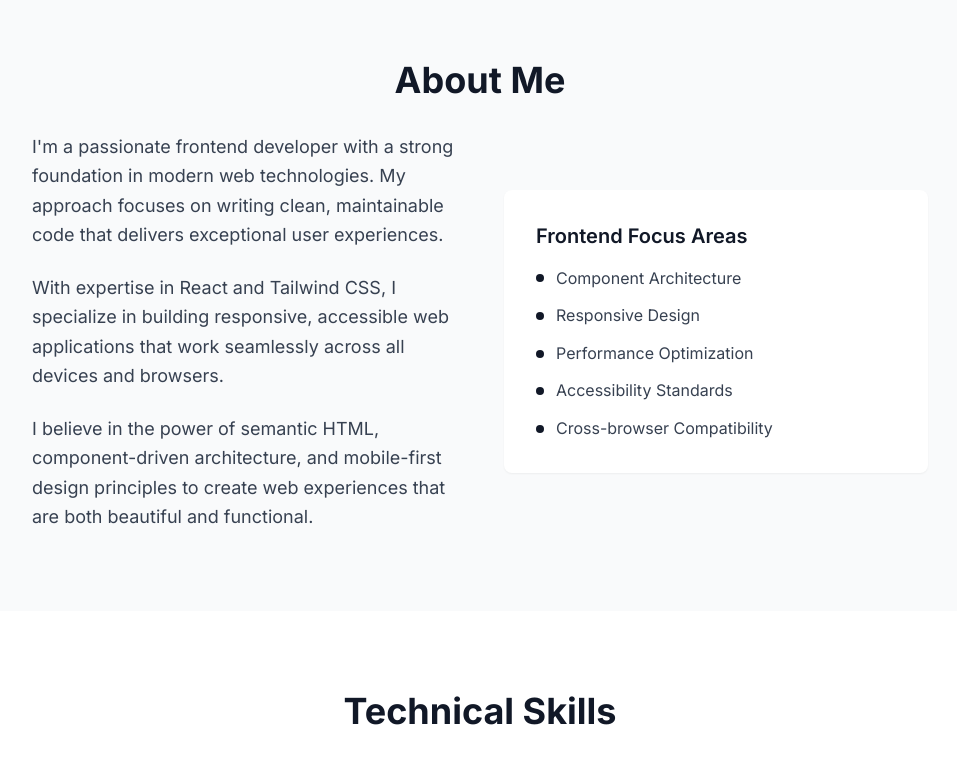
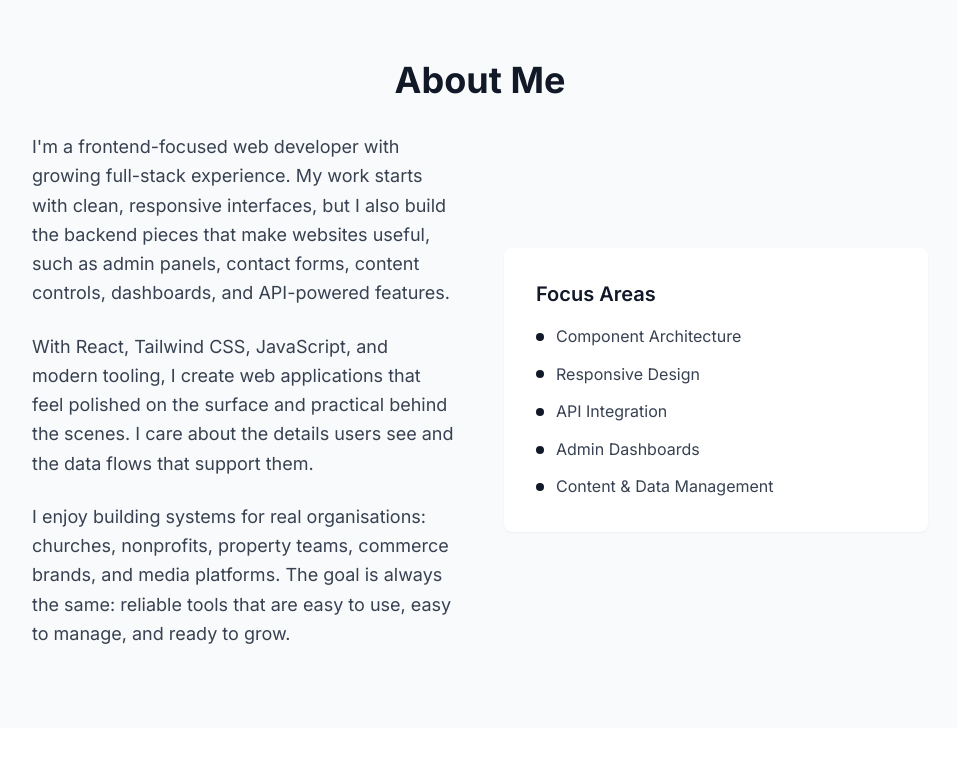
Before and after one commit to EhyJoe/my-portfolio, a React (Vite) app: page / in a window 1280 px wide. Shown: the part 820-1597 px from the top of the page, without its empty margins (160-1117 px from the left). Built offline with nearby package versions, Linux system fonts and the light colour scheme.

Commit message:
Projects updated

```diff
--- a/src/components/About.jsx
+++ b/src/components/About.jsx
@@ -12,27 +12,30 @@ const About = () => {
           <div className="grid md:grid-cols-2 gap-12 items-center">
             <div>
               <p className="text-lg text-gray-700 mb-6 leading-relaxed">
-                I'm a passionate frontend developer with a strong foundation in modern
-                web technologies. My approach focuses on writing clean, maintainable code
-                that delivers exceptional user experiences.
+                I'm a frontend-focused web developer with growing full-stack experience.
+                My work starts with clean, responsive interfaces, but I also build the
+                backend pieces that make websites useful, such as admin panels, contact
+                forms, content controls, dashboards, and API-powered features.
               </p>
 
               <p className="text-lg text-gray-700 mb-6 leading-relaxed">
-                With expertise in React and Tailwind CSS, I specialize in building
-                responsive, accessible web applications that work seamlessly across all
-                devices and browsers.
+                With React, Tailwind CSS, JavaScript, and modern tooling, I create
+                web applications that feel polished on the surface and practical behind
+                the scenes. I care about the details users see and the data flows that
+                support them.
               </p>
 
               <p className="text-lg text-gray-700 leading-relaxed">
-                I believe in the power of semantic HTML, component-driven architecture,
-                and mobile-first design principles to create web experiences that are
-                both beautiful and functional.
+                I enjoy building systems for real organisations: churches, nonprofits,
+                property teams, commerce brands, and media platforms. The goal is always
+                the same: reliable tools that are easy to use, easy to manage, and ready
+                to grow.
               </p>
             </div>
 
             <div className="bg-white p-8 rounded-lg shadow-sm">
               <h3 className="text-xl font-semibold text-gray-900 mb-4">
-                Frontend Focus Areas
+                Focus Areas
               </h3>
               <ul className="space-y-3">
                 <li className="flex items-center text-gray-700">
@@ -45,15 +48,15 @@ const About = () => {
                 </li>
                 <li className="flex items-center text-gray-700">
                   <span className="w-2 h-2 bg-gray-900 rounded-full mr-3"></span>
-                  Performance Optimization
+                  API Integration
                 </li>
                 <li className="flex items-center text-gray-700">
                   <span className="w-2 h-2 bg-gray-900 rounded-full mr-3"></span>
-                  Accessibility Standards
+                  Admin Dashboards
                 </li>
                 <li className="flex items-center text-gray-700">
                   <span className="w-2 h-2 bg-gray-900 rounded-full mr-3"></span>
-                  Cross-browser Compatibility
+                  Content & Data Management
                 </li>
               </ul>
             </div>
--- a/src/components/Hero.jsx
+++ b/src/components/Hero.jsx
@@ -10,12 +10,12 @@ const Hero = () => {
             Joseph Obeata
           </h1>
           <h2 className="text-2xl md:text-3xl text-gray-600 mb-8 font-light">
-            Frontend Web Developer
+            Frontend Developer with Backend Experience
           </h2>
           <p className="text-lg md:text-xl text-gray-700 mb-12 max-w-2xl leading-relaxed">
-            I build modern, responsive web interfaces using React and Tailwind CSS.
-            Focused on clean code, semantic HTML, and exceptional user experiences
-            across all devices.
+            I build modern, responsive web applications with React and Tailwind CSS,
+            and I also work with backend features like APIs, admin dashboards, content
+            management, authentication flows, and data-driven user experiences.
           </p>
 
           <div className="flex flex-col sm:flex-row gap-4 mb-16">
--- a/src/data/projects.js
+++ b/src/data/projects.js
@@ -4,7 +4,7 @@ export const projects = [
     title: "Church Website",
     description: "A diocesan website for Ibadan North Diocese. A website created for Updates, Events and Breakdown of the diocese structure.",
     techStack: ["React", "Tailwind CSS", "TypeScript", "Accessibility", "Vite"],
-    liveUrl: "https://diocese-tau.vercel.app",
+    liveUrl: "https://ibadannorthanglicandiocese.org",
     demoUrl: "#",
     category: "Church"
   },
@@ -35,14 +35,33 @@ export const projects = [
     demoUrl: "#",
     category: "Commercial"
   },
+
   {
     id: 5,
-    title: "News Website",
-    description: "A modern news aggregation platform built with React and responsive design. Features article categorization, search functionality, and clean typography for optimal reading experience.",
-    techStack: ["React", "Tailwind CSS", "JavaScript", "Responsive Design"],
-    liveUrl: "https://ibnad.vercel.app",
+    title: "The Voice Inc Website",
+    description: "A responsive nonprofit website for The Voice Inc. It presents the organization's mission, outreach programs, events, campaigns, gallery, videos, donation flow, and private admin controls for managing public content.",
+    techStack: ["React", "Tailwind CSS", "JavaScript", "Vite", "Admin Dashboard"],
+    liveUrl: "https://thevoiceinc.vercel.app",
     demoUrl: "#",
-    category: "Web Application"
+    category: "Nonprofit"
+  },
+  {
+    id: 6,
+    title: "Ibadan North Anglican Diocese",
+    description: "A complete diocesan portal for the Anglican Diocese of Ibadan North. The site organizes bishop information, archdeaconries, parishes, organisations, institutions, sermons, news, events, resources, donations, and contact messaging.",
+    techStack: ["React", "Tailwind CSS", "JavaScript", "Vite", "Content Management"],
+    liveUrl: "https://ibadannorthanglicandiocese.org",
+    demoUrl: "#",
+    category: "Church"
+  },
+  {
+    id: 7,
+    title: "Spaceflow",
+    description: "A property and tenant management web app with an admin dashboard for buildings, wings, tenants, rent dates, and targeted messages. It also includes a tenant portal where residents can view their details using a unique access code.",
+    techStack: ["React", "JavaScript", "Vite", "Dashboard UI", "Local Storage"],
+    liveUrl: "https://spaceflow-kappa.vercel.app",
+    demoUrl: "#",
+    category: "Property Management"
   },
 ];
 
```
